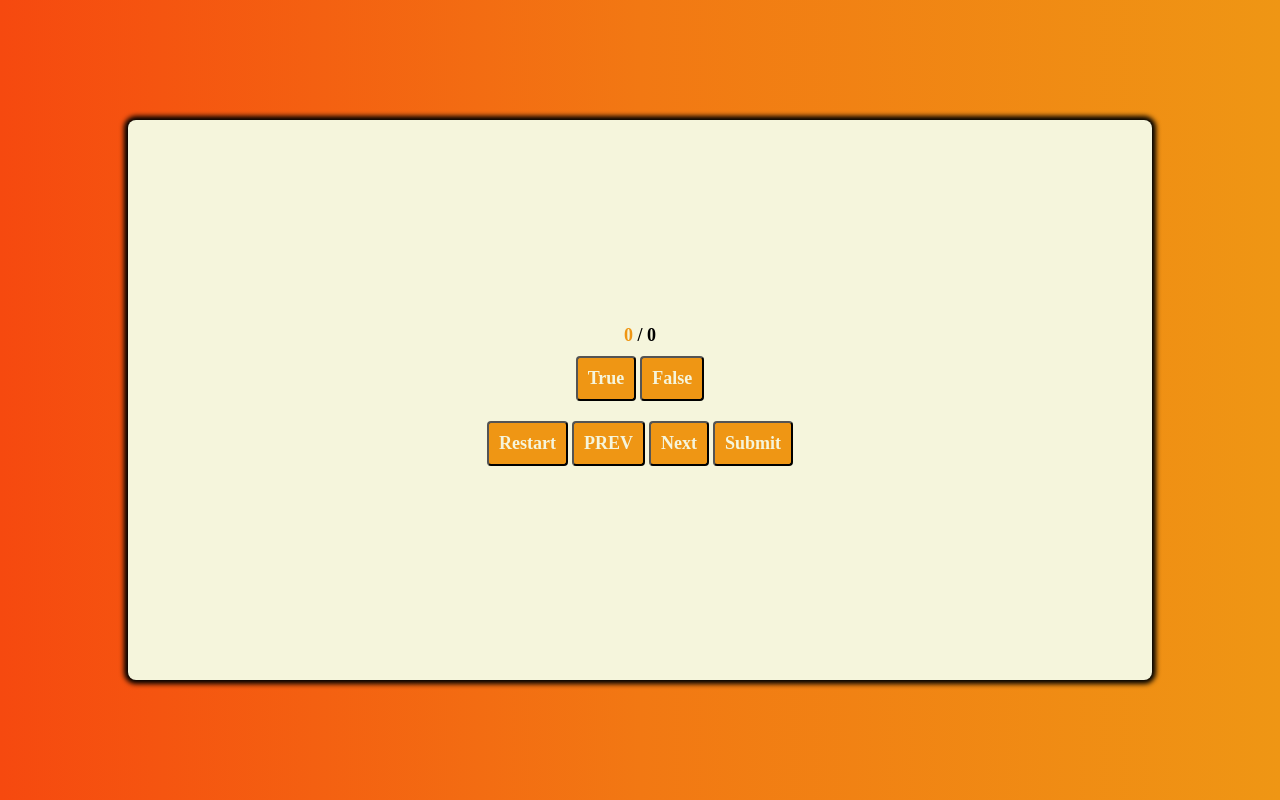
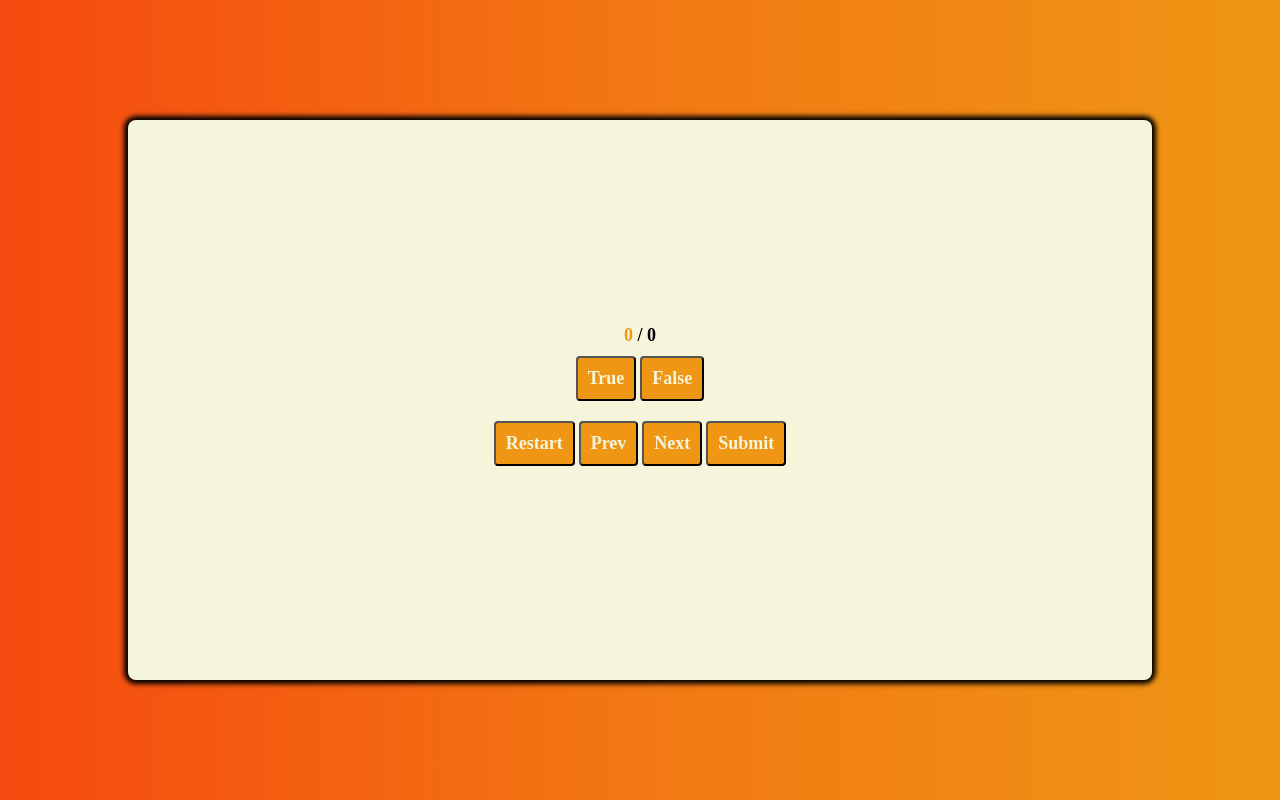
Before and after one commit to zeitun-habon/week3IP, a plain HTML site: page index.html in a window 1280 px wide. Drawn offline with Linux system fonts and the light colour scheme; a web font is replaced by a local one.

Commit message:
making changes

```diff
--- a/index.html
+++ b/index.html
@@ -25,7 +25,7 @@
         </div>
         <div class="controls">
             <button class="btn btn-restart" id="restart">Restart</button>
-            <button class="btn btn-prev" id="prev">PREV</button>
+            <button class="btn btn-prev" id="prev">Prev</button>
             <button class="btn btn-next" id="next">Next</button>
             <button class="btn btn-submit"  id="submit">Submit</button>
         </div>
```
